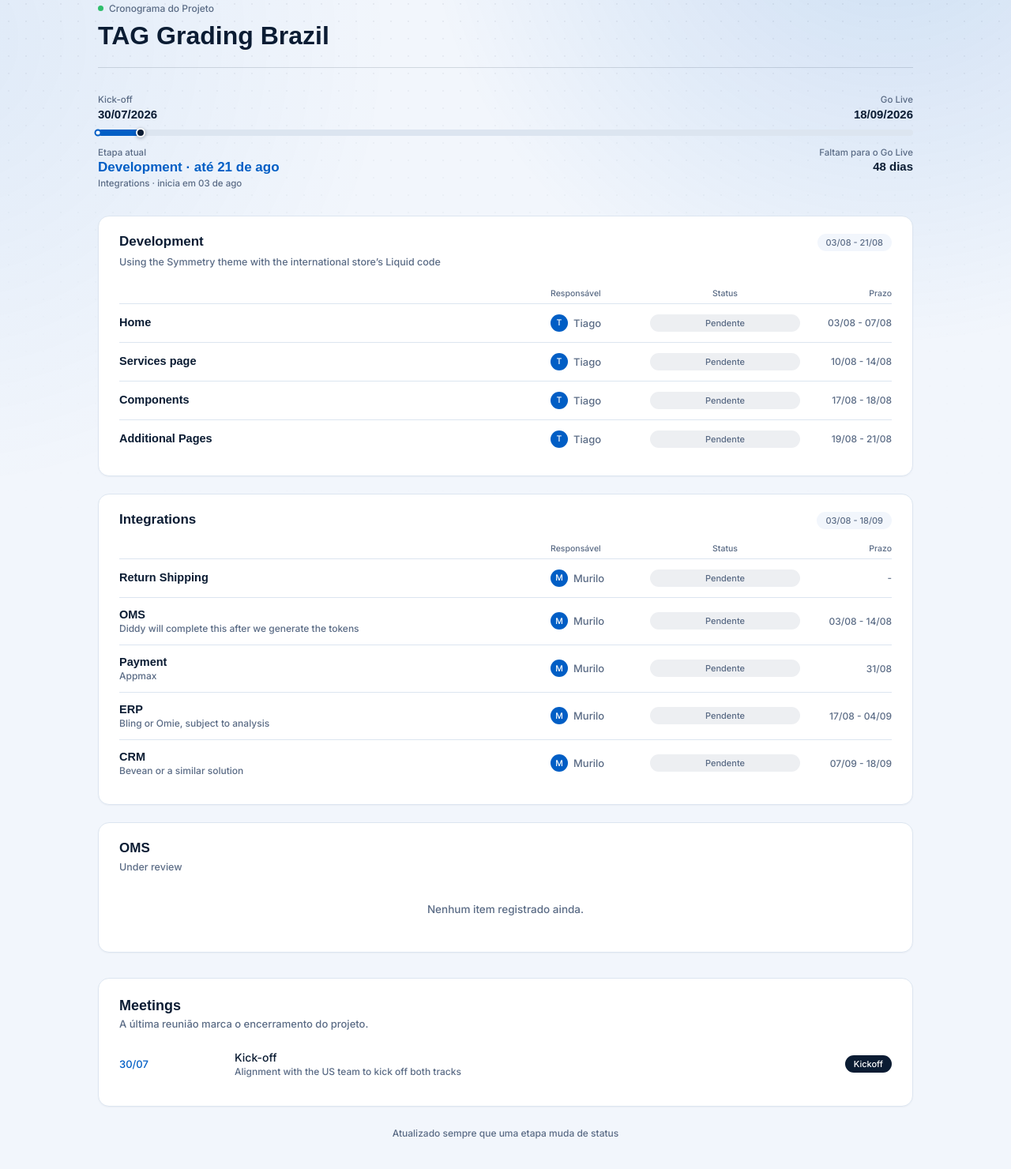
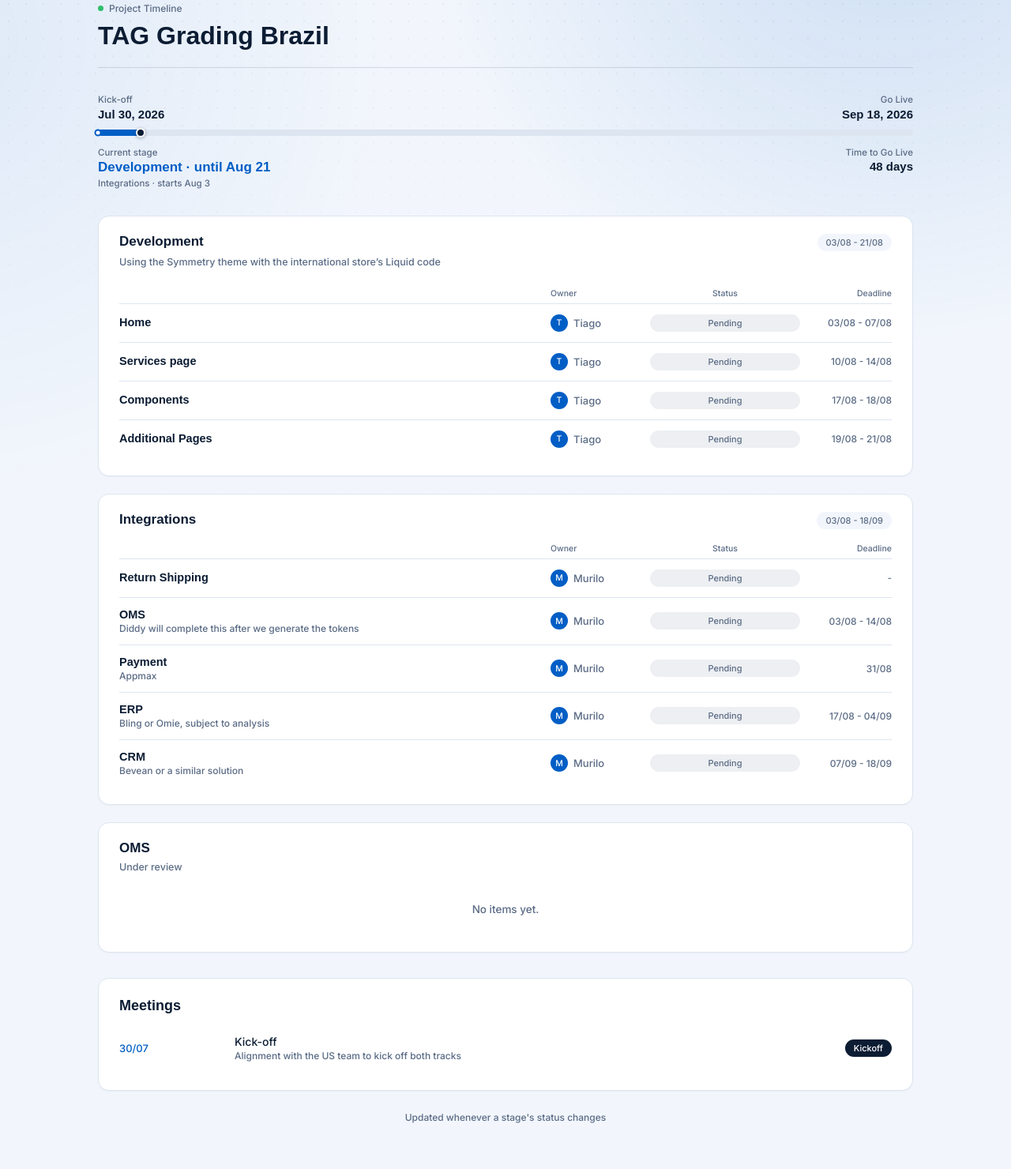
Before and after one commit to muriloawr/portal-clientes, a plain HTML site: page tag-grading/index.html in a window 1280 px wide. Shown: the part 94-1574 px from the top of the page at 79% size. Drawn offline with Linux system fonts and the light colour scheme; a web font is replaced by a local one.

Commit message:
fix: subtitulo de reunioes sem texto padrao + versao em ingles do TAG
1) O subtitulo da secao de reunioes tinha um texto padrao hardcoded ("A
ultima reuniao marca o encerramento do projeto"), que aparecia mesmo sem
comentario preenchido na task - inconsistente com o resto (itens e demais
etapas ficam em branco se nao tiver comentario). Agora fica vazio ate
preencherem manualmente via comentario na task "Reunioes"/"Meetings" no
ClickUp, nos 7 clientes tipo "projeto".

2) tag-grading/index.html vira uma pagina 100% em ingles (label, "Current
stage", "Time to Go Live", status, colunas da tabela, mensagens de vazio,
rodape, locale das datas do topo pt-BR->en-US) - cliente e US-facing, sem
o toggle bilingue (decisao anterior), mas com o texto fixo tambem em
ingles em vez de portugues. Nota: as datas dos ITENS (dateRange/date de
cada task) continuam formatadas em DD/MM pelo backend (mesma logica pra
todos os clientes) - so as datas do topo (Kick-off/Go Live, via
fmtFull/fmtShort) usam o locale en-US.

```diff
--- a/tag-grading/index.html
+++ b/tag-grading/index.html
@@ -1,9 +1,9 @@
 <!DOCTYPE html>
-<html lang="pt-BR">
+<html lang="en">
 <head>
 <meta charset="UTF-8">
 <meta name="viewport" content="width=device-width, initial-scale=1.0">
-<title>Cronograma - TAG Grading Brazil</title>
+<title>Timeline - TAG Grading Brazil</title>
 <link rel="preconnect" href="https://fonts.googleapis.com">
 <link href="https://fonts.googleapis.com/css2?family=Inter:wght@500&display=swap" rel="stylesheet">
 <link rel="stylesheet" href="https://api.fontshare.com/v2/css?f[]=clash-grotesk@600&display=swap">
@@ -49,7 +49,7 @@
   @keyframes pulse{0%{box-shadow:0 0 0 0 rgba(47,190,108,0.55);}70%{box-shadow:0 0 0 7px rgba(47,190,108,0);}100%{box-shadow:0 0 0 0 rgba(47,190,108,0);}}
   h1{font-family:'Clash Grotesk',sans-serif;font-weight:600;font-size:32px;margin:0;line-height:1.1;color:var(--ink);}
 
-  /* barra com o intervalo do projeto, e etapa atual + contador logo abaixo */
+  /* progress bar with the project range, and current stage + countdown below */
   .bar-wrap{margin-bottom:34px;}
   .bar-edges{display:flex;justify-content:space-between;margin-bottom:10px;flex-wrap:wrap;gap:6px;}
   .bar-caption{display:flex;justify-content:space-between;margin-top:14px;flex-wrap:wrap;gap:14px;}
@@ -111,7 +111,7 @@
     .phase-owner{grid-area:owner;}
     .phase-status{grid-area:status;justify-self:start;width:fit-content;}
     .phase-dates{grid-area:dates;text-align:left;}
-    .phase-dates::before{content:"Prazo";display:block;font-size:9.5px;color:var(--ink-soft);margin-bottom:3px;}
+    .phase-dates::before{content:"Deadline";display:block;font-size:9.5px;color:var(--ink-soft);margin-bottom:3px;}
     .meeting-row{grid-template-columns:1fr;gap:4px;}
     .meeting-row .m-date,.meeting-row .m-tag{justify-self:start;}
     .bar-caption{flex-direction:column;gap:8px;}
@@ -128,7 +128,7 @@
       <path d="M8.54633 62.1595H0L5.5249 0.346292H13.8123L10.9635 32.2052L22.4449 0.346292H30.7323L8.54633 62.1595ZM72.9719 62.1595L74.7848 40.776H66.0658L58.2964 62.1595H50.009L73.5762 0.259719H84.7123L81.2593 62.1595H72.9719ZM69.0009 32.5515H75.3891L77.2882 10.0425L69.0009 32.5515ZM137.915 47.9615L149.311 0H157.598L142.75 62.5058H129.887L134.031 14.1114L122.895 62.5058H114.607L128.937 0H142.318L137.915 47.9615ZM200.01 54.1082L198.025 62.1595H176.788L198.111 8.3976H189.306L191.119 0.346292H209.592L188.27 54.1082H200.01ZM254.595 62.1595L256.407 40.776H247.688L239.919 62.1595H231.632L255.199 0.259719H266.335L262.882 62.1595H254.595ZM250.624 32.5515H257.012L258.911 10.0425L250.624 32.5515ZM314.704 61.8132L313.495 27.7034L311.769 29.8677L304.345 62.073H296.316L310.474 0.346292H318.502L315.481 13.7651L323.854 0.346292H333.782L321.524 18.1804L323.077 61.8132H314.704Z" fill="#015EC5"/>
       <path d="M15.7461 168.916H34.6414L31.766 181.823H0L22.5922 83.2321H35.4629L15.7461 168.916ZM121.218 181.823L124.093 147.907H110.264L97.9407 181.823H84.7962L122.176 83.644H139.839L134.362 181.823H121.218ZM114.919 134.862H125.051L128.064 99.1604L114.919 134.862ZM232.577 123.602C234.904 126.623 235.863 130.743 234.904 135.274L227.921 165.346C225.867 174.408 216.831 181.823 207.794 181.823H187.529L209.848 84.0559H227.921C237.78 84.4679 241.477 94.0798 239.286 103.143L236 116.737C235.452 119.208 234.22 121.543 232.577 123.602ZM210.806 168.641C212.723 168.641 214.503 167.131 214.914 165.346L221.76 135.274C222.171 133.352 220.938 131.978 219.158 131.978H211.901L203.549 168.641H210.806ZM219.843 97.1007L214.777 118.796H220.254C221.349 118.796 222.718 117.835 222.992 116.599L226.278 103.005C226.963 100.259 226.278 97.238 224.361 97.1007H219.843ZM295.739 182.647C285.333 182.647 278.898 174.134 281.362 163.835L284.785 148.868H298.067L294.644 163.835C293.959 166.856 295.876 169.328 298.888 169.328C301.901 169.328 304.776 166.856 305.461 163.835L308.473 150.79L292.042 117.423L295.876 100.396C298.341 89.9604 308.61 81.447 319.016 81.447C329.285 81.447 335.72 89.9604 333.256 100.396L329.833 115.226H316.551L319.974 100.396C320.796 97.238 319.016 94.9037 316.004 94.9037C312.991 94.9037 309.979 97.238 309.157 100.396L306.282 112.892L322.713 146.259L318.742 163.835C316.277 174.134 306.008 182.647 295.739 182.647Z" fill="#015EC5"/>
     </svg>
-    <div class="eyebrow"><span class="live-dot"></span>Cronograma do Projeto</div>
+    <div class="eyebrow"><span class="live-dot"></span>Project Timeline</div>
     <h1>TAG Grading Brazil</h1>
   </div>
 
@@ -143,12 +143,12 @@
     </div>
     <div class="bar-caption">
       <div class="status-side">
-        <span class="cap-label">Etapa atual</span>
+        <span class="cap-label">Current stage</span>
         <span class="cap-value" id="capCurrent">-</span>
         <span class="status-next" id="capNext">-</span>
       </div>
       <div class="status-side right">
-        <span class="cap-label" id="kpiDaysLabel">Faltam para o Go Live</span>
+        <span class="cap-label" id="kpiDaysLabel">Time to Go Live</span>
         <span class="cap-value muted" id="kpiDaysLeft">-</span>
       </div>
     </div>
@@ -157,20 +157,20 @@
   <div id="stageSections"></div>
 
   <div class="meetings" id="meetingsSection">
-    <h2 id="meetingsTitle">Reuniões previstas</h2>
-    <div class="sub" id="meetingsSub">A última reunião marca o encerramento do projeto.</div>
+    <h2 id="meetingsTitle">Upcoming meetings</h2>
+    <div class="sub" id="meetingsSub"></div>
     <div id="meetingList"></div>
   </div>
 
-  <div class="footnote">Atualizado sempre que uma etapa muda de status</div>
+  <div class="footnote">Updated whenever a stage's status changes</div>
 
 </div>
 
 <script>
-  // --- dados: um objeto por etapa do projeto. Sincronizado automaticamente a partir do ClickUp. ---
-  // Preenchido pela sync (functions/clickup-webhook.js) a partir das subtasks
-  // da task-mãe "TAG Grading Brazil" (wdpu2yejnj) — sem nomes fixos, qualquer
-  // subtask vira uma etapa.
+  // --- data: one object per project stage. Synced automatically from ClickUp. ---
+  // Filled by the sync (functions/clickup-webhook.js) from the subtasks of
+  // the "TAG Grading Brazil" parent task (wdpu2yejnj) — no fixed names, any
+  // subtask becomes a stage.
   const stages = [
     {
       key: 'wdpu2yejr2',
@@ -234,12 +234,12 @@
   ];
 
   const STATUS_LABELS = {
-    'pendentes': 'Pendente',
-    'planejamento': 'Planejamento',
-    'importante': 'Importante',
-    'em-andamento': 'Em andamento',
-    'concluido': 'Concluído',
-    'fechado': 'Fechado',
+    'pendentes': 'Pending',
+    'planejamento': 'Planning',
+    'importante': 'Important',
+    'em-andamento': 'In progress',
+    'concluido': 'Completed',
+    'fechado': 'Closed',
   };
 
   function statusLabel(key) {
@@ -247,10 +247,10 @@
   }
 
   function fmtFull(date) {
-    return date.toLocaleDateString('pt-BR', { day: '2-digit', month: '2-digit', year: 'numeric' });
+    return date.toLocaleDateString('en-US', { day: 'numeric', month: 'short', year: 'numeric' });
   }
   function fmtShort(date) {
-    return date.toLocaleDateString('pt-BR', { day: '2-digit', month: 'short' }).replace('.', '');
+    return date.toLocaleDateString('en-US', { day: 'numeric', month: 'short' });
   }
 
   const flow = stages.filter(s => !s.isMeetings);
@@ -260,11 +260,11 @@
   const kickoffMs = (meetings.length && meetings[0].dueMs) ? meetings[0].dueMs
     : (flow.length && flow[0].startMs) ? flow[0].startMs
     : null;
-  // "Reuniões" também conta pro prazo final — a apresentação final às vezes
-  // fica marcada alguns dias depois da última etapa de entrega. E não dá pra
-  // assumir que a ÚLTIMA etapa da lista é quem tem a data mais tardia — uma
-  // etapa sem data preenchida (ex: escopo ainda em definição) no fim da
-  // lista não pode esconder a data de uma etapa anterior que já tem prazo.
+  // Meetings also count toward the final deadline — the final presentation
+  // is sometimes scheduled a few days after the last delivery stage. And we
+  // can't assume the LAST stage in the list has the latest date — a stage
+  // without a date yet (e.g. scope still under review) at the end of the
+  // list shouldn't hide the deadline of an earlier stage that already has one.
   const flowDueValues = flow.map(s => s.dueMs).filter(Boolean);
   const flowFinalMs = flowDueValues.length ? Math.max(...flowDueValues) : null;
   const meetingsFinalMs = meetings.length ? meetings[meetings.length - 1].dueMs : null;
@@ -284,17 +284,17 @@
     const daysEl = document.getElementById('kpiDaysLeft');
     const daysLabelEl = document.getElementById('kpiDaysLabel');
     if (diffDays > 1) {
-      daysLabelEl.textContent = 'Faltam para o Go Live';
-      daysEl.textContent = diffDays + ' dias';
+      daysLabelEl.textContent = 'Time to Go Live';
+      daysEl.textContent = diffDays + ' days';
     } else if (diffDays === 1) {
-      daysLabelEl.textContent = 'Faltam para o Go Live';
-      daysEl.textContent = '1 dia';
+      daysLabelEl.textContent = 'Time to Go Live';
+      daysEl.textContent = '1 day';
     } else if (diffDays === 0) {
       daysLabelEl.textContent = 'Go Live';
-      daysEl.textContent = 'Hoje';
+      daysEl.textContent = 'Today';
     } else {
       daysLabelEl.textContent = 'Go Live';
-      daysEl.textContent = 'Prazo encerrado';
+      daysEl.textContent = 'Deadline passed';
     }
     document.getElementById('overviewFill').style.width = pct(now).toFixed(1) + '%';
 
@@ -315,22 +315,22 @@
     const capCurrent = document.getElementById('capCurrent');
     const capNext = document.getElementById('capNext');
     if (currentIdx === -1) {
-      // Etapas normais concluídas não significa projeto entregue de fato se
-      // ainda falta a reunião de entrega final (Go Live) — mostra o nome
-      // dela em vez de já cravar "Projeto entregue".
+      // All regular stages done doesn't mean the project is actually
+      // delivered if the final meeting (Go Live) hasn't happened yet —
+      // show its name instead of jumping straight to "Project delivered".
       const finalMeeting = meetings.length ? meetings[meetings.length - 1] : null;
       if (finalMeeting && finalMeeting.dueMs && now < finalMeeting.dueMs) {
         capCurrent.textContent = finalMeeting.title + ' · ' + fmtShort(new Date(finalMeeting.dueMs));
       } else {
-        capCurrent.textContent = 'Projeto entregue';
+        capCurrent.textContent = 'Project delivered';
       }
       capNext.textContent = '';
     } else {
       const s = flow[currentIdx];
-      capCurrent.textContent = s.label + (s.dueMs ? ' · até ' + fmtShort(new Date(s.dueMs)) : '');
+      capCurrent.textContent = s.label + (s.dueMs ? ' · until ' + fmtShort(new Date(s.dueMs)) : '');
       const nextS = flow[currentIdx + 1];
       capNext.textContent = nextS
-        ? nextS.label + (nextS.startMs ? ' · inicia em ' + fmtShort(new Date(nextS.startMs)) : '')
+        ? nextS.label + (nextS.startMs ? ' · starts ' + fmtShort(new Date(nextS.startMs)) : '')
         : 'Go Live · ' + fmtShort(new Date(finalMs));
     }
   }
@@ -338,10 +338,10 @@
   function renderStages() {
     document.getElementById('stageSections').innerHTML = flow.map(s => {
       const rows = s.items.length === 0
-        ? `<div class="empty-state">Nenhum item registrado ainda.</div>`
+        ? `<div class="empty-state">No items yet.</div>`
         : `
           <div class="phase-row phase-head">
-            <div></div><div>Responsável</div><div style="text-align:center;">Status</div><div style="text-align:right;">Prazo</div>
+            <div></div><div>Owner</div><div style="text-align:center;">Status</div><div style="text-align:right;">Deadline</div>
           </div>
         ` + s.items.map(it => {
           const statusClass = (it.statusKey === 'concluido' || it.statusKey === 'fechado') ? ' solid'
@@ -372,10 +372,10 @@
   function renderMeetings() {
     const section = document.getElementById('meetingsSection');
     if (!meetingsStage) { section.style.display = 'none'; return; }
-    document.getElementById('meetingsTitle').textContent = meetingsStage.label || 'Reuniões previstas';
-    document.getElementById('meetingsSub').textContent = meetingsStage.subtitle || 'A última reunião marca o encerramento do projeto.';
+    document.getElementById('meetingsTitle').textContent = meetingsStage.label || 'Upcoming meetings';
+    document.getElementById('meetingsSub').textContent = meetingsStage.subtitle || '';
     document.getElementById('meetingList').innerHTML = meetings.length === 0
-      ? `<div class="empty-state">Nenhuma reunião registrada ainda.</div>`
+      ? `<div class="empty-state">No meetings scheduled yet.</div>`
       : meetings.map((m, i) => `
         <div class="meeting-row">
           <div class="m-date">${m.date || '-'}</div>
```
Also changed, not shown: beeva/index.html (+2 -2 lines), beleza-brasileira/index.html (+2 -2 lines), booma/index.html (+2 -2 lines), prots/index.html (+2 -2 lines), sellevia/index.html (+2 -2 lines), yasmin-beauty/index.html (+2 -2 lines).
